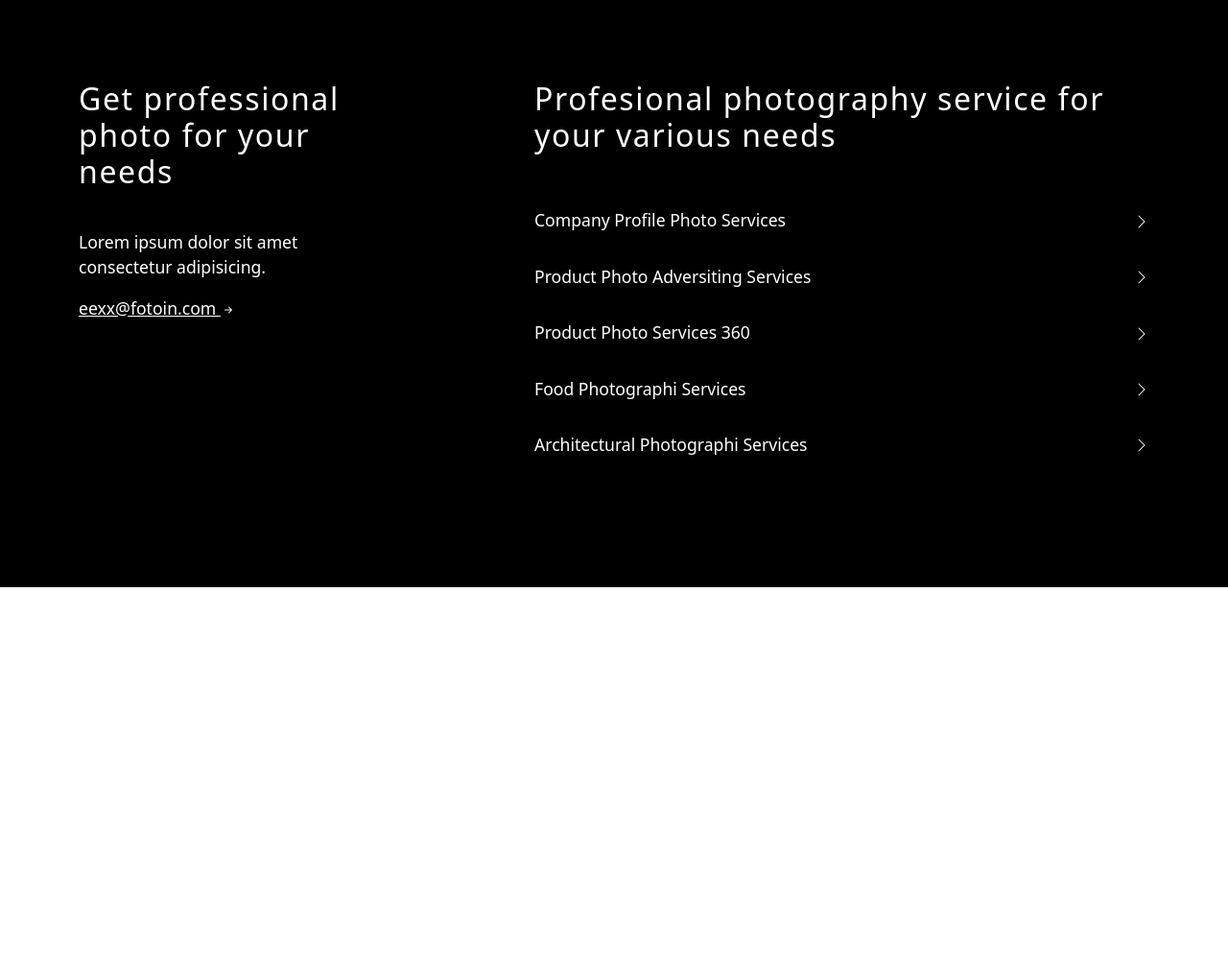
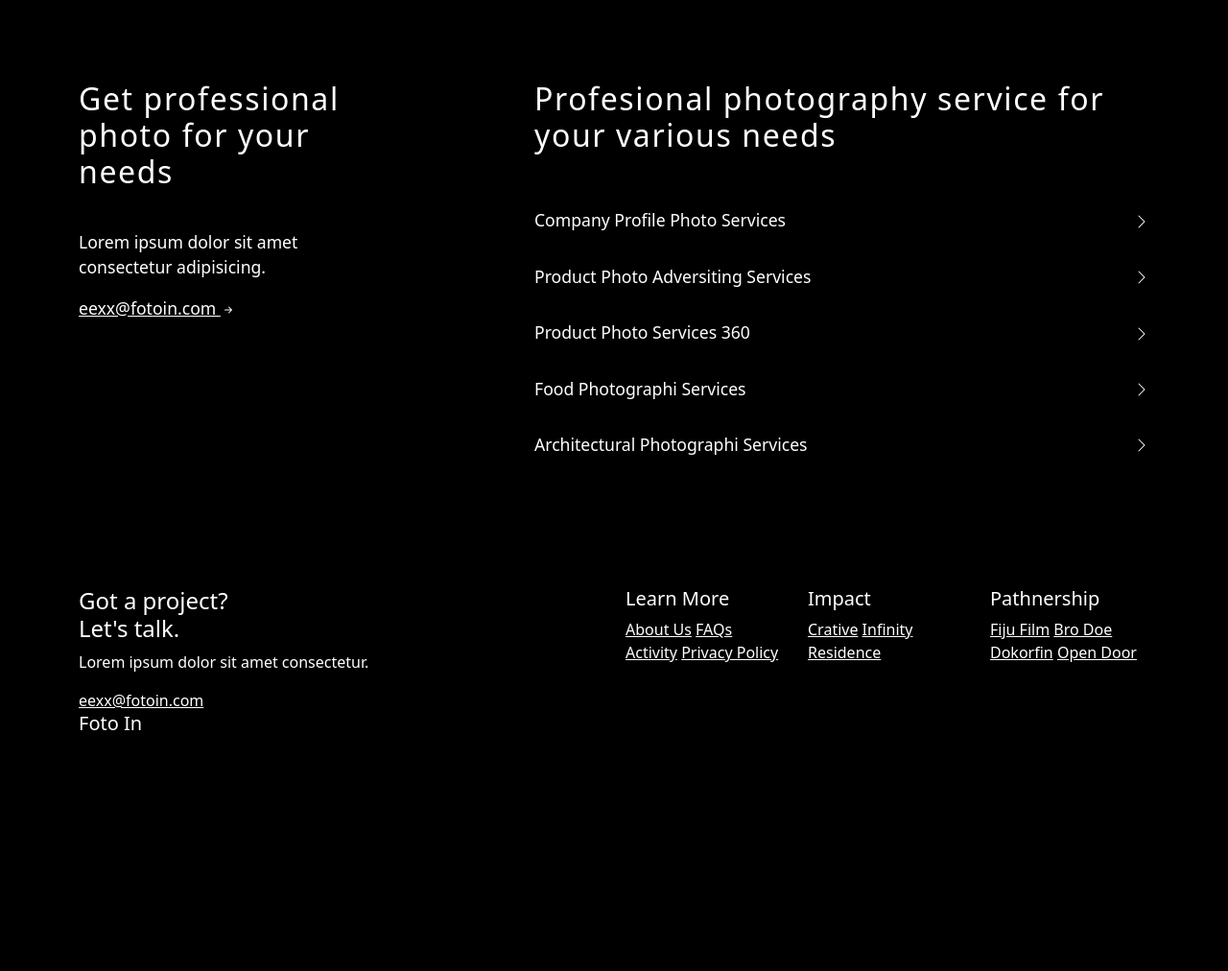
Before and after one commit to Fauzi-Co/fauzi-co.github.io, a plain HTML site: page web_1/index.html in a window 1280 px wide. Shown: the part 3575-4587 px from the top of the page at 96% size. Before the commit the page ends 4187 px from the top, so only its background shows below. Drawn offline with nearby package versions, Linux system fonts and the light colour scheme.

Commit message:
add element footer

```diff
--- a/web_1/index.html
+++ b/web_1/index.html
@@ -232,6 +232,47 @@
     </section>
     <!-- end get -->
 
+    <!-- footer -->
+    <footer class="footer">
+      <div class="container">
+        <div class="row">
+          <div class="col-md-6">
+            <h4>Got a project?<br />Let's talk.</h4>
+            <p>Lorem ipsum dolor sit amet consectetur.</p>
+            <a href="">eexx@fotoin.com</a>
+          </div>
+          <div class="col-md-6">
+            <div class="row">
+              <div class="col-md-4">
+                <h5>Learn More</h5>
+                <a href="">About Us</a>
+                <a href="">FAQs</a>
+                <a href="">Activity</a>
+                <a href="">Privacy Policy</a>
+              </div>
+              <div class="col-md-4">
+                <h5>Impact</h5>
+                <a href="">Crative</a>
+                <a href="">Infinity</a>
+                <a href="">Residence</a>
+              </div>
+              <div class="col-md-4">
+                <h5>Pathnership</h5>
+                <a href="">Fiju Film</a>
+                <a href="">Bro Doe</a>
+                <a href="">Dokorfin</a>
+                <a href="">Open Door</a>
+              </div>
+            </div>
+          </div>
+        </div>
+
+        <h5 class="logo">Foto In</h5>
+        <div class="medsos-box"></div>
+      </div>
+    </footer>
+    <!-- footer -->
+
     <!-- Optional JavaScript; choose one of the two! -->
 
     <!-- Option 1: Bootstrap Bundle with Popper -->
--- a/web_1/style.scss
+++ b/web_1/style.scss
@@ -32,7 +32,8 @@ p,
 a {
   color: #fff;
 }
-section {
+section,
+footer {
   min-height: 400px;
   background: #000;
 }
```
Also changed, not shown: web_1/assets/css/style.css, 1 other file.
